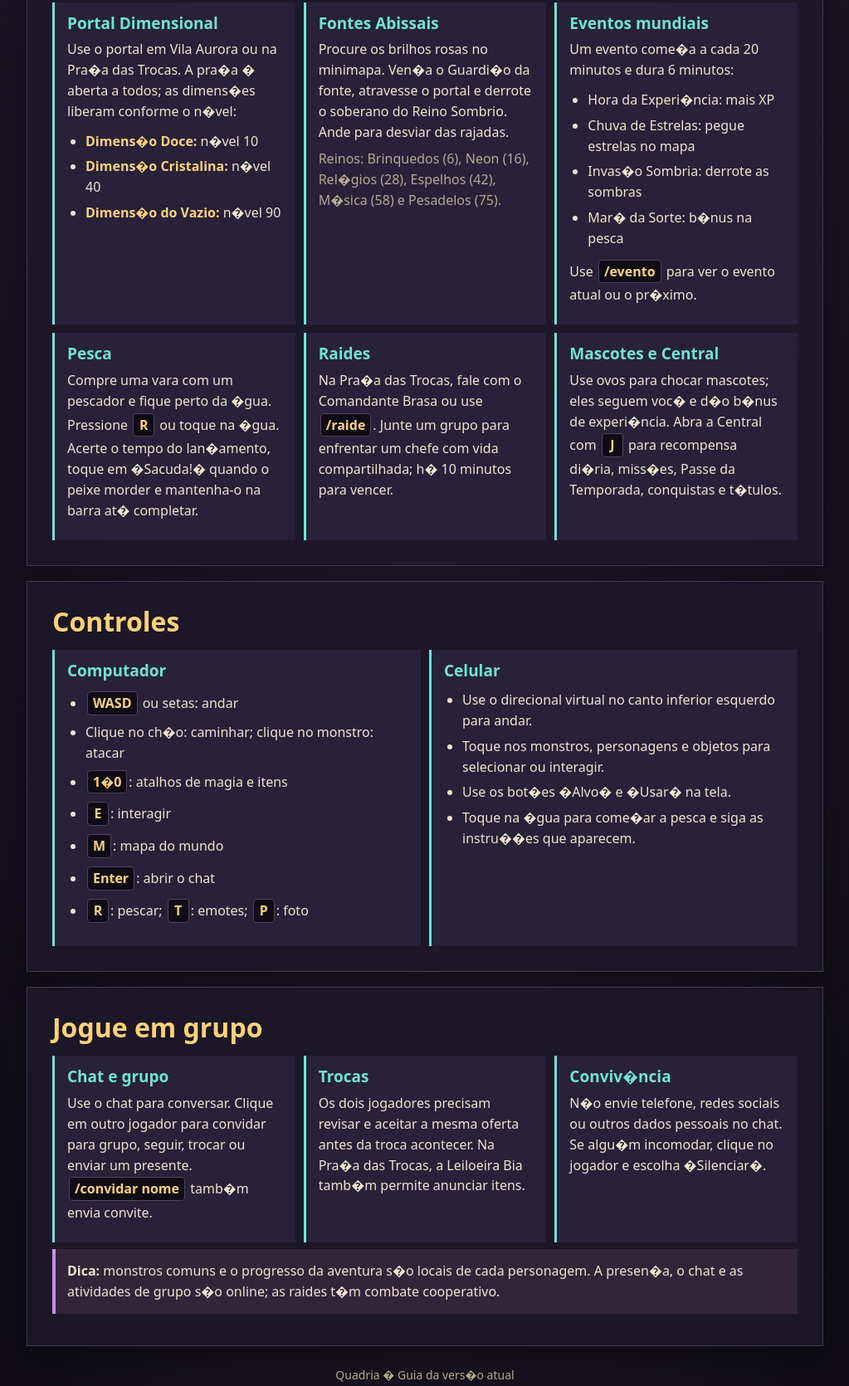
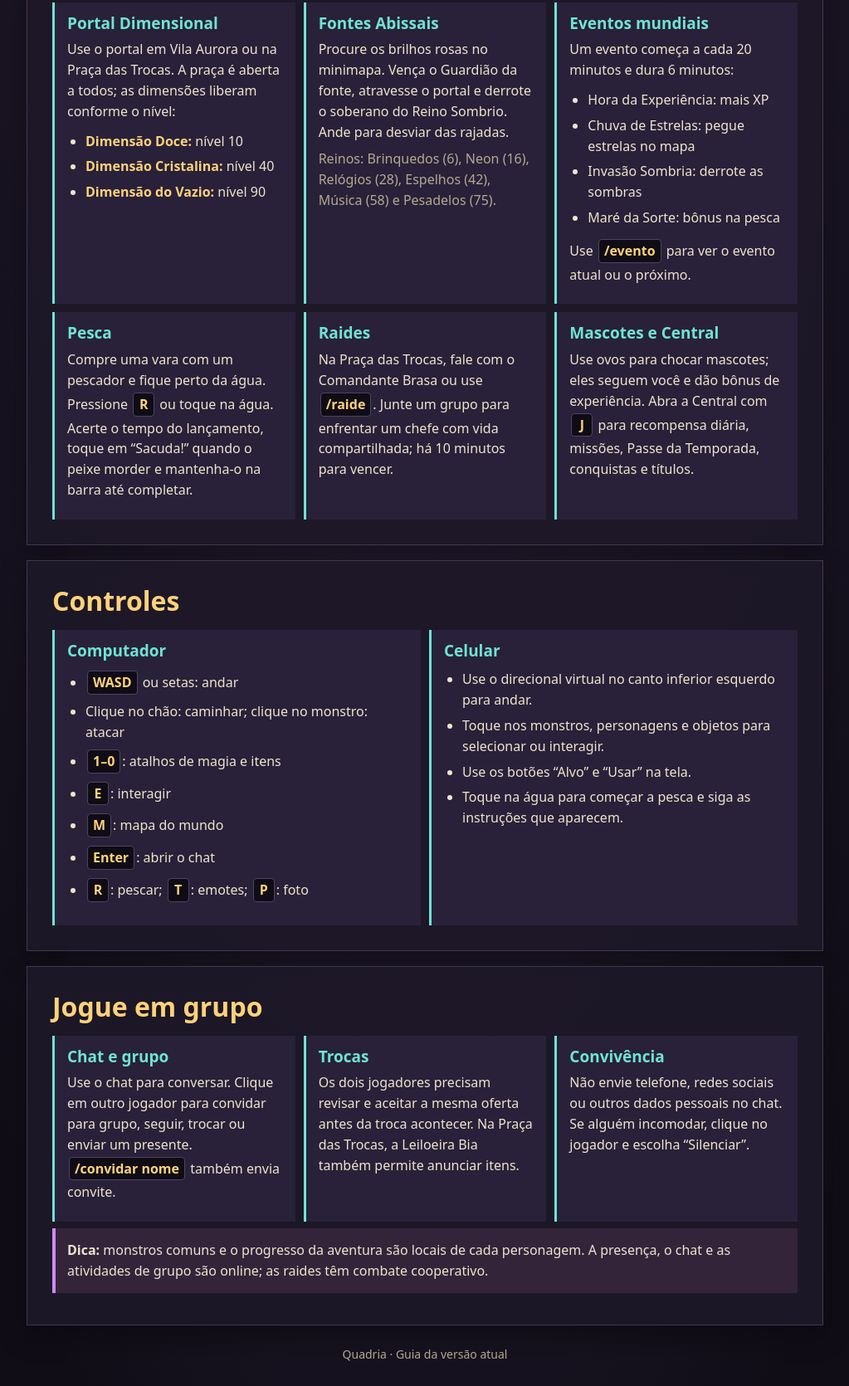
Before and after one commit to lomc1987/quadria, a plain HTML site: page guia.html in a window 1280 px wide. Shown: the part 775-2445 px from the top of the page at 83% size, without its empty margins (128-1151 px from the left). Drawn offline with Linux system fonts and the light colour scheme.

Commit message:
Fix UTF-8 in Quadria update guide

```diff
--- a/guia.html
+++ b/guia.html
@@ -4,7 +4,7 @@
   <meta charset="utf-8">
   <meta name="viewport" content="width=device-width, initial-scale=1">
   <meta name="theme-color" content="#100d17">
-  <title>Guia da atualiza��o � Quadria</title>
+  <title>Guia da atualização — Quadria</title>
   <style>
     :root{color-scheme:dark;--bg:#100d17;--panel:#1d1828;--panel2:#282139;--gold:#ffd27a;--mint:#6fe3d6;--text:#efe4cc;--muted:#b5a990;--line:#433753}
     *{box-sizing:border-box}body{margin:0;background:radial-gradient(ellipse at 50% 0,#302440 0,#100d17 48rem);color:var(--text);font:16px/1.55 system-ui,"Trebuchet MS",sans-serif}
@@ -21,51 +21,51 @@
   <main class="wrap">
     <header class="hero">
       <h1>QUADRIA</h1>
-      <p class="sub">Guia da atualiza��o</p>
-      <p>Um resumo r�pido para explorar os mundos, eventos e modos de jogar desta vers�o.</p>
+      <p class="sub">Guia da atualização</p>
+      <p>Um resumo rápido para explorar os mundos, eventos e modos de jogar desta versão.</p>
       <a class="btn" href="index.html">Jogar Quadria</a>
     </header>
 
     <section class="panel">
       <h2>Comece por aqui</h2>
       <div class="grid">
-        <article class="card"><h3>Personagem</h3><p>Crie um personagem, escolha uma classe e comece em Quadria. O jogo salva o progresso automaticamente quando a conex�o est� ativa.</p></article>
-        <article class="card"><h3>Jogar com amigos</h3><p>Na tela inicial, escolha um servidor. Seus amigos precisam entrar no mesmo: Aurora, Brejo, G�lida ou Miragem. No jogo, o bot�o de jogadores mostra quem est� online.</p></article>
-        <article class="card"><h3>Progresso salvo</h3><p>O salvamento online usa uma conta an�nima do Firebase: n�o pede senha. Para manter o mesmo personagem, use o mesmo navegador e evite apagar os dados do site.</p></article>
+        <article class="card"><h3>Personagem</h3><p>Crie um personagem, escolha uma classe e comece em Quadria. O jogo salva o progresso automaticamente quando a conexão está ativa.</p></article>
+        <article class="card"><h3>Jogar com amigos</h3><p>Na tela inicial, escolha um servidor. Seus amigos precisam entrar no mesmo: Aurora, Brejo, Gélida ou Miragem. No jogo, o botão de jogadores mostra quem está online.</p></article>
+        <article class="card"><h3>Progresso salvo</h3><p>O salvamento online usa uma conta anônima do Firebase: não pede senha. Para manter o mesmo personagem, use o mesmo navegador e evite apagar os dados do site.</p></article>
       </div>
     </section>
 
     <section class="panel">
       <h2>O que explorar</h2>
       <div class="grid">
-        <article class="card"><h3>Portal Dimensional</h3><p>Use o portal em Vila Aurora ou na Pra�a das Trocas. A pra�a � aberta a todos; as dimens�es liberam conforme o n�vel:</p><ul><li><b>Dimens�o Doce:</b> n�vel 10</li><li><b>Dimens�o Cristalina:</b> n�vel 40</li><li><b>Dimens�o do Vazio:</b> n�vel 90</li></ul></article>
-        <article class="card"><h3>Fontes Abissais</h3><p>Procure os brilhos rosas no minimapa. Ven�a o Guardi�o da fonte, atravesse o portal e derrote o soberano do Reino Sombrio. Ande para desviar das rajadas.</p><p class="muted">Reinos: Brinquedos (6), Neon (16), Rel�gios (28), Espelhos (42), M�sica (58) e Pesadelos (75).</p></article>
-        <article class="card"><h3>Eventos mundiais</h3><p>Um evento come�a a cada 20 minutos e dura 6 minutos:</p><ul><li>Hora da Experi�ncia: mais XP</li><li>Chuva de Estrelas: pegue estrelas no mapa</li><li>Invas�o Sombria: derrote as sombras</li><li>Mar� da Sorte: b�nus na pesca</li></ul><p>Use <span class="key">/evento</span> para ver o evento atual ou o pr�ximo.</p></article>
-        <article class="card"><h3>Pesca</h3><p>Compre uma vara com um pescador e fique perto da �gua. Pressione <span class="key">R</span> ou toque na �gua. Acerte o tempo do lan�amento, toque em �Sacuda!� quando o peixe morder e mantenha-o na barra at� completar.</p></article>
-        <article class="card"><h3>Raides</h3><p>Na Pra�a das Trocas, fale com o Comandante Brasa ou use <span class="key">/raide</span>. Junte um grupo para enfrentar um chefe com vida compartilhada; h� 10 minutos para vencer.</p></article>
-        <article class="card"><h3>Mascotes e Central</h3><p>Use ovos para chocar mascotes; eles seguem voc� e d�o b�nus de experi�ncia. Abra a Central com <span class="key">J</span> para recompensa di�ria, miss�es, Passe da Temporada, conquistas e t�tulos.</p></article>
+        <article class="card"><h3>Portal Dimensional</h3><p>Use o portal em Vila Aurora ou na Praça das Trocas. A praça é aberta a todos; as dimensões liberam conforme o nível:</p><ul><li><b>Dimensão Doce:</b> nível 10</li><li><b>Dimensão Cristalina:</b> nível 40</li><li><b>Dimensão do Vazio:</b> nível 90</li></ul></article>
+        <article class="card"><h3>Fontes Abissais</h3><p>Procure os brilhos rosas no minimapa. Vença o Guardião da fonte, atravesse o portal e derrote o soberano do Reino Sombrio. Ande para desviar das rajadas.</p><p class="muted">Reinos: Brinquedos (6), Neon (16), Relógios (28), Espelhos (42), Música (58) e Pesadelos (75).</p></article>
+        <article class="card"><h3>Eventos mundiais</h3><p>Um evento começa a cada 20 minutos e dura 6 minutos:</p><ul><li>Hora da Experiência: mais XP</li><li>Chuva de Estrelas: pegue estrelas no mapa</li><li>Invasão Sombria: derrote as sombras</li><li>Maré da Sorte: bônus na pesca</li></ul><p>Use <span class="key">/evento</span> para ver o evento atual ou o próximo.</p></article>
+        <article class="card"><h3>Pesca</h3><p>Compre uma vara com um pescador e fique perto da água. Pressione <span class="key">R</span> ou toque na água. Acerte o tempo do lançamento, toque em “Sacuda!” quando o peixe morder e mantenha-o na barra até completar.</p></article>
+        <article class="card"><h3>Raides</h3><p>Na Praça das Trocas, fale com o Comandante Brasa ou use <span class="key">/raide</span>. Junte um grupo para enfrentar um chefe com vida compartilhada; há 10 minutos para vencer.</p></article>
+        <article class="card"><h3>Mascotes e Central</h3><p>Use ovos para chocar mascotes; eles seguem você e dão bônus de experiência. Abra a Central com <span class="key">J</span> para recompensa diária, missões, Passe da Temporada, conquistas e títulos.</p></article>
       </div>
     </section>
 
     <section class="panel">
       <h2>Controles</h2>
       <div class="grid">
-        <article class="card"><h3>Computador</h3><ul><li><span class="key">WASD</span> ou setas: andar</li><li>Clique no ch�o: caminhar; clique no monstro: atacar</li><li><span class="key">1�0</span>: atalhos de magia e itens</li><li><span class="key">E</span>: interagir</li><li><span class="key">M</span>: mapa do mundo</li><li><span class="key">Enter</span>: abrir o chat</li><li><span class="key">R</span>: pescar; <span class="key">T</span>: emotes; <span class="key">P</span>: foto</li></ul></article>
-        <article class="card"><h3>Celular</h3><ul><li>Use o direcional virtual no canto inferior esquerdo para andar.</li><li>Toque nos monstros, personagens e objetos para selecionar ou interagir.</li><li>Use os bot�es �Alvo� e �Usar� na tela.</li><li>Toque na �gua para come�ar a pesca e siga as instru��es que aparecem.</li></ul></article>
+        <article class="card"><h3>Computador</h3><ul><li><span class="key">WASD</span> ou setas: andar</li><li>Clique no chão: caminhar; clique no monstro: atacar</li><li><span class="key">1–0</span>: atalhos de magia e itens</li><li><span class="key">E</span>: interagir</li><li><span class="key">M</span>: mapa do mundo</li><li><span class="key">Enter</span>: abrir o chat</li><li><span class="key">R</span>: pescar; <span class="key">T</span>: emotes; <span class="key">P</span>: foto</li></ul></article>
+        <article class="card"><h3>Celular</h3><ul><li>Use o direcional virtual no canto inferior esquerdo para andar.</li><li>Toque nos monstros, personagens e objetos para selecionar ou interagir.</li><li>Use os botões “Alvo” e “Usar” na tela.</li><li>Toque na água para começar a pesca e siga as instruções que aparecem.</li></ul></article>
       </div>
     </section>
 
     <section class="panel">
       <h2>Jogue em grupo</h2>
       <div class="grid">
-        <article class="card"><h3>Chat e grupo</h3><p>Use o chat para conversar. Clique em outro jogador para convidar para grupo, seguir, trocar ou enviar um presente. <span class="key">/convidar nome</span> tamb�m envia convite.</p></article>
-        <article class="card"><h3>Trocas</h3><p>Os dois jogadores precisam revisar e aceitar a mesma oferta antes da troca acontecer. Na Pra�a das Trocas, a Leiloeira Bia tamb�m permite anunciar itens.</p></article>
-        <article class="card"><h3>Conviv�ncia</h3><p>N�o envie telefone, redes sociais ou outros dados pessoais no chat. Se algu�m incomodar, clique no jogador e escolha �Silenciar�.</p></article>
+        <article class="card"><h3>Chat e grupo</h3><p>Use o chat para conversar. Clique em outro jogador para convidar para grupo, seguir, trocar ou enviar um presente. <span class="key">/convidar nome</span> também envia convite.</p></article>
+        <article class="card"><h3>Trocas</h3><p>Os dois jogadores precisam revisar e aceitar a mesma oferta antes da troca acontecer. Na Praça das Trocas, a Leiloeira Bia também permite anunciar itens.</p></article>
+        <article class="card"><h3>Convivência</h3><p>Não envie telefone, redes sociais ou outros dados pessoais no chat. Se alguém incomodar, clique no jogador e escolha “Silenciar”.</p></article>
       </div>
-      <p class="callout"><b>Dica:</b> monstros comuns e o progresso da aventura s�o locais de cada personagem. A presen�a, o chat e as atividades de grupo s�o online; as raides t�m combate cooperativo.</p>
+      <p class="callout"><b>Dica:</b> monstros comuns e o progresso da aventura são locais de cada personagem. A presença, o chat e as atividades de grupo são online; as raides têm combate cooperativo.</p>
     </section>
 
-    <footer class="foot">Quadria � Guia da vers�o atual</footer>
+    <footer class="foot">Quadria · Guia da versão atual</footer>
   </main>
 </body>
 </html>
```
